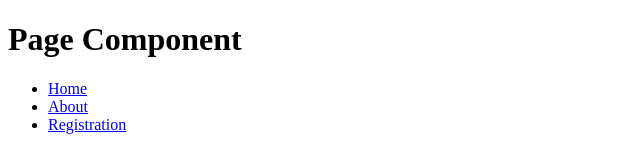
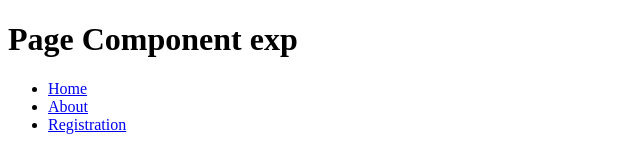
Before and after one commit to uptownhr/vue-page, a Nuxt app: page / in a window 1280 px wide. Shown: the top 158 px of the page, without its empty margins (0-640 px from the left). Built offline with nearby package versions, Linux system fonts and the light colour scheme.

Commit message:
testing split

```diff
--- a/layouts/default.vue
+++ b/layouts/default.vue
@@ -1,6 +1,6 @@
 <template>
   <div>
-    <h1>Page Component</h1>
+    <h1>Page Component exp</h1>
     <ul>
       <li><nuxt-link to="/">Home</nuxt-link></li>
       <li><nuxt-link to="/about/">About</nuxt-link></li>
```
